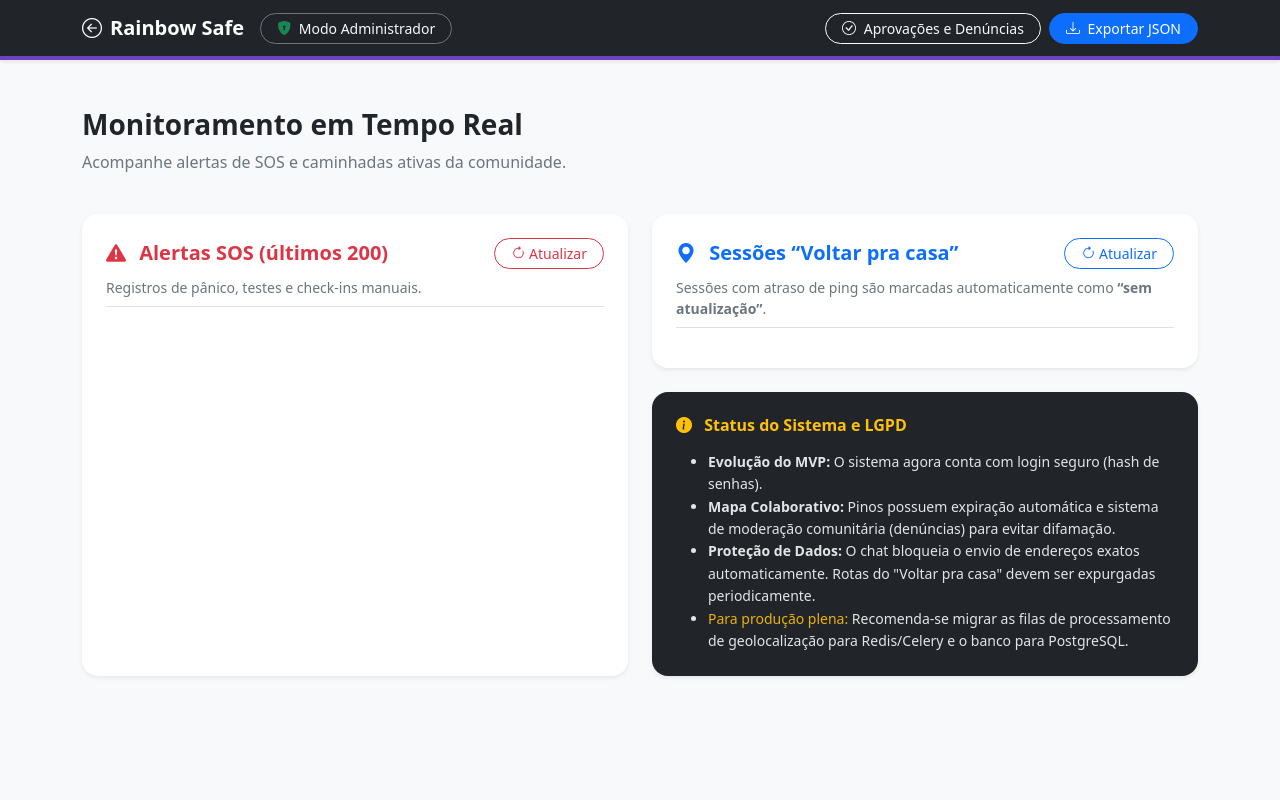
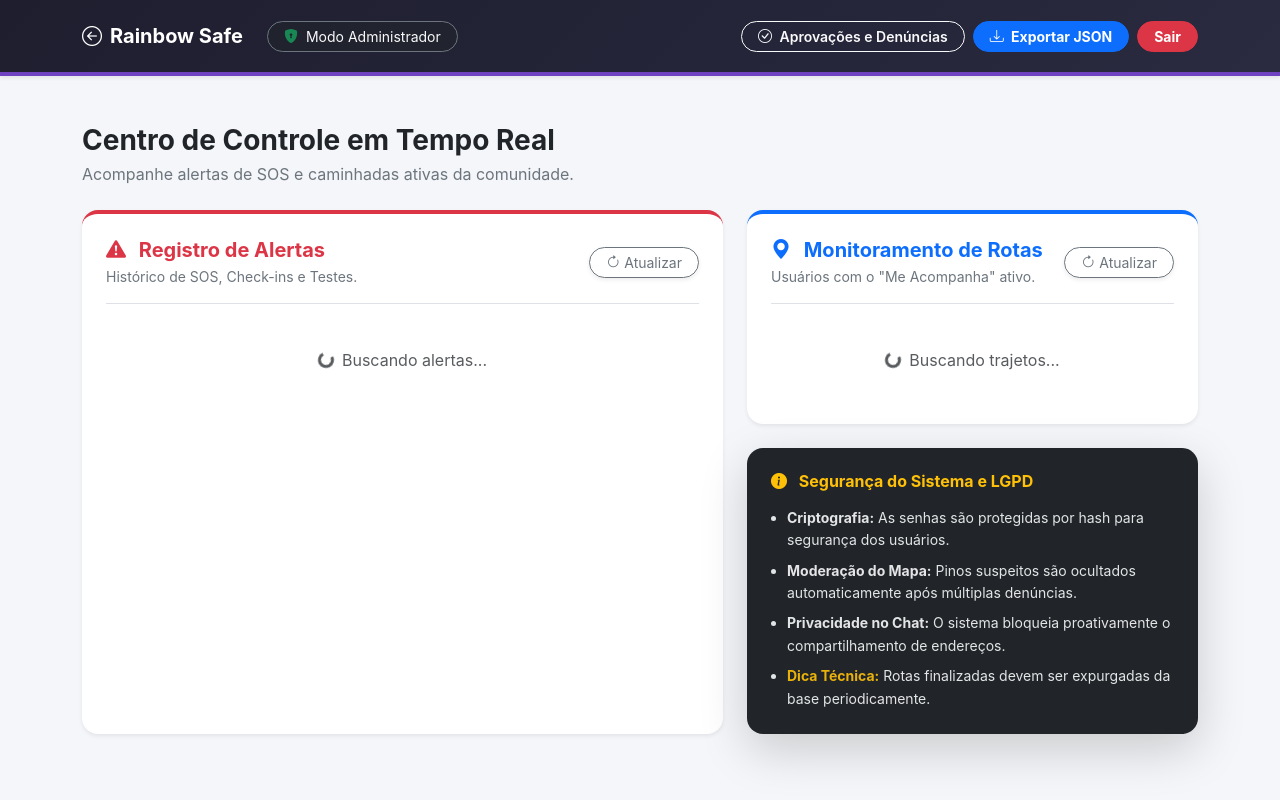
Before and after one commit to sabrinaandraderocha-cmyk/rainbowsafe, a Flask app: page /admin in a window 1280 px wide. Run offline with Flask 3, Linux system fonts and the light colour scheme; the visitor is signed in with stand-in values (Sample User, id 1); some libraries are stand-ins or nearby versions.

Commit message:
Update admin.html

```diff
--- a/templates/admin.html
+++ b/templates/admin.html
@@ -9,84 +9,108 @@
   <link rel="stylesheet" href="https://cdn.jsdelivr.net/npm/bootstrap-icons@1.11.3/font/bootstrap-icons.min.css">
 
   <style>
-    body { background-color: #f8f9fa; font-family: system-ui, -apple-system, sans-serif; }
+    body { background-color: #f4f6f9; font-family: -apple-system, BlinkMacSystemFont, "Segoe UI", Roboto, Helvetica, Arial, sans-serif; }
     .card { border-radius: 16px; border: none; }
-    .bg-admin { background-color: #212529; border-bottom: 4px solid #6f42c1; }
+    .bg-admin { background: linear-gradient(135deg, #1e1e2f 0%, #2a2a40 100%); border-bottom: 4px solid #6f42c1; }
+    .scroll-box { max-height: 400px; overflow-y: auto; padding-right: 10px; }
+
+    /* Scroll customizado */
+    .scroll-box::-webkit-scrollbar { width: 6px; }
+    .scroll-box::-webkit-scrollbar-thumb { background-color: #ced4da; border-radius: 10px; }
+
+    /* Estilos das caixas de alertas que o JS vai gerar */
+    .alert-card { border-radius: 12px; border-left: 5px solid; padding: 15px; margin-bottom: 12px; background: white; box-shadow: 0 2px 4px rgba(0,0,0,0.02); border: 1px solid #e9ecef; }
   </style>
 </head>
 <body>
 
-  <nav class="navbar navbar-expand-lg navbar-dark bg-admin shadow-sm">
+  <nav class="navbar navbar-expand-lg navbar-dark bg-admin shadow-sm py-3">
     <div class="container">
-      <a class="navbar-brand fw-semibold d-flex align-items-center" href="/">
+      <a class="navbar-brand fw-bold d-flex align-items-center" href="/">
         <i class="bi bi-arrow-left-circle me-2"></i> Rainbow Safe
       </a>
-      <span class="navbar-text text-light bg-dark bg-opacity-50 px-3 py-1 rounded-pill small border border-secondary">
+      <span class="navbar-text text-light bg-dark bg-opacity-50 px-3 py-1 rounded-pill small border border-secondary ms-2 d-none d-md-inline-block">
         <i class="bi bi-shield-lock-fill text-success me-1"></i> Modo Administrador
       </span>
-      <div class="d-flex gap-2 ms-auto">
-        <a class="btn btn-outline-light btn-sm rounded-pill px-3" href="/admin/approvals">
-          <i class="bi bi-check-circle me-1"></i> Aprovações e Denúncias
-        </a>
-        <a class="btn btn-primary btn-sm rounded-pill px-3" href="/api/export.json">
-          <i class="bi bi-download me-1"></i> Exportar JSON
-        </a>
+
+      <button class="navbar-toggler" type="button" data-bs-toggle="collapse" data-bs-target="#adminMenu">
+        <span class="navbar-toggler-icon"></span>
+      </button>
+
+      <div class="collapse navbar-collapse" id="adminMenu">
+        <div class="d-flex gap-2 ms-auto mt-3 mt-lg-0">
+          <a class="btn btn-outline-light btn-sm rounded-pill px-3 fw-semibold" href="/admin/approvals">
+            <i class="bi bi-check-circle me-1"></i> Aprovações e Denúncias
+          </a>
+          <a class="btn btn-primary btn-sm rounded-pill px-3 fw-bold" href="/api/export.json">
+            <i class="bi bi-download me-1"></i> Exportar JSON
+          </a>
+          <form method="post" action="/admin/logout" class="m-0">
+            <button class="btn btn-danger btn-sm rounded-pill px-3 fw-bold" type="submit">Sair</button>
+          </form>
+        </div>
       </div>
     </div>
   </nav>
 
   <main class="container my-5">
 
-    <div class="row mb-4">
-      <div class="col-12">
-        <h1 class="h3 fw-bold text-dark">Monitoramento em Tempo Real</h1>
-        <p class="text-secondary">Acompanhe alertas de SOS e caminhadas ativas da comunidade.</p>
+    <div class="row mb-4 align-items-end">
+      <div class="col-12 col-md-8">
+        <h1 class="h3 fw-bold text-dark mb-1">Centro de Controle em Tempo Real</h1>
+        <p class="text-secondary mb-0">Acompanhe alertas de SOS e caminhadas ativas da comunidade.</p>
       </div>
     </div>
 
     <div class="row g-4">
 
-      <div class="col-lg-6">
-        <div class="card shadow-sm h-100">
+      <div class="col-lg-7">
+        <div class="card shadow-sm h-100 border-top border-danger border-4">
           <div class="card-body p-4">
-            <div class="d-flex justify-content-between align-items-center mb-2">
-              <h2 class="h5 fw-bold mb-0 text-danger"><i class="bi bi-exclamation-triangle-fill me-2"></i> Alertas SOS (últimos 200)</h2>
-              <button id="btnRefreshAlerts" class="btn btn-sm btn-outline-danger rounded-pill px-3">
+            <div class="d-flex justify-content-between align-items-center border-bottom pb-3 mb-3">
+              <div>
+                <h2 class="h5 fw-bold mb-0 text-danger"><i class="bi bi-exclamation-triangle-fill me-2"></i> Registro de Alertas</h2>
+                <div class="text-secondary small mt-1">Histórico de SOS, Check-ins e Testes.</div>
+              </div>
+              <button id="btnRefreshAlerts" class="btn btn-outline-secondary btn-sm rounded-pill px-3 shadow-sm">
                 <i class="bi bi-arrow-clockwise"></i> Atualizar
               </button>
             </div>
-            <div class="text-secondary small mb-3 border-bottom pb-2">Registros de pânico, testes e check-ins manuais.</div>
 
-            <div id="alertsBox" class="mt-3" style="max-height: 500px; overflow-y: auto;"></div>
+            <div id="alertsBox" class="scroll-box p-1">
+              <div class="text-center text-muted py-4"><div class="spinner-border spinner-border-sm me-2"></div>Buscando alertas...</div>
+            </div>
           </div>
         </div>
       </div>
 
-      <div class="col-lg-6">
-        <div class="card shadow-sm mb-4">
+      <div class="col-lg-5">
+        <div class="card shadow-sm mb-4 border-top border-primary border-4">
           <div class="card-body p-4">
-            <div class="d-flex justify-content-between align-items-center mb-2">
-              <h2 class="h5 fw-bold mb-0 text-primary"><i class="bi bi-geo-alt-fill me-2"></i> Sessões “Voltar pra casa”</h2>
-              <button id="btnRefreshWalks" class="btn btn-sm btn-outline-primary rounded-pill px-3">
+            <div class="d-flex justify-content-between align-items-center border-bottom pb-3 mb-3">
+              <div>
+                <h2 class="h5 fw-bold mb-0 text-primary"><i class="bi bi-geo-alt-fill me-2"></i> Monitoramento de Rotas</h2>
+                <div class="text-secondary small mt-1">Usuários com o "Me Acompanha" ativo.</div>
+              </div>
+              <button id="btnRefreshWalks" class="btn btn-outline-secondary btn-sm rounded-pill px-3 shadow-sm">
                 <i class="bi bi-arrow-clockwise"></i> Atualizar
               </button>
             </div>
-            <div class="text-secondary small mb-3 border-bottom pb-2">
-              Sessões com atraso de ping são marcadas automaticamente como <strong>“sem atualização”</strong>.
+
+            <div id="walksBox" class="scroll-box p-1" style="max-height: 250px;">
+              <div class="text-center text-muted py-4"><div class="spinner-border spinner-border-sm me-2"></div>Buscando trajetos...</div>
             </div>
-
-            <div id="walksBox" class="mt-3" style="max-height: 300px; overflow-y: auto;"></div>
           </div>
         </div>
 
-        <div class="card shadow-sm bg-dark text-white">
+        <div class="card shadow-lg bg-dark text-white rounded-4 border-0">
           <div class="card-body p-4">
-            <h2 class="h6 text-warning fw-bold mb-3"><i class="bi bi-info-circle-fill me-2"></i> Status do Sistema e LGPD</h2>
-            <ul class="small text-light mb-0" style="opacity: 0.9; line-height: 1.6;">
-              <li><strong>Evolução do MVP:</strong> O sistema agora conta com login seguro (hash de senhas).</li>
-              <li><strong>Mapa Colaborativo:</strong> Pinos possuem expiração automática e sistema de moderação comunitária (denúncias) para evitar difamação.</li>
-              <li><strong>Proteção de Dados:</strong> O chat bloqueia o envio de endereços exatos automaticamente. Rotas do "Voltar pra casa" devem ser expurgadas periodicamente.</li>
-              <li><span class="text-warning">Para produção plena:</span> Recomenda-se migrar as filas de processamento de geolocalização para Redis/Celery e o banco para PostgreSQL.</li>
+            <h2 class="h6 text-warning fw-bold mb-3"><i class="bi bi-info-circle-fill me-2"></i> Segurança do Sistema e LGPD</h2>
+            <ul class="small text-light mb-0 ps-3" style="opacity: 0.9; line-height: 1.6;">
+              <li class="mb-2"><strong>Criptografia:</strong> As senhas são protegidas por hash para segurança dos usuários.</li>
+              <li class="mb-2"><strong>Moderação do Mapa:</strong> Pinos suspeitos são ocultados automaticamente após múltiplas denúncias.</li>
+              <li class="mb-2"><strong>Privacidade no Chat:</strong> O sistema bloqueia proativamente o compartilhamento de endereços.</li>
+              <li><span class="text-warning fw-bold">Dica Técnica:</span> Rotas finalizadas devem ser expurgadas da base periodicamente.</li>
             </ul>
           </div>
         </div>
@@ -96,6 +120,6 @@
   </main>
 
   <script src="https://cdn.jsdelivr.net/npm/bootstrap@5.3.3/dist/js/bootstrap.bundle.min.js"></script>
-  <script src="/static/admin.js"></script>
+  <script src="/static/admin.js?v=2"></script>
 </body>
 </html>
```
